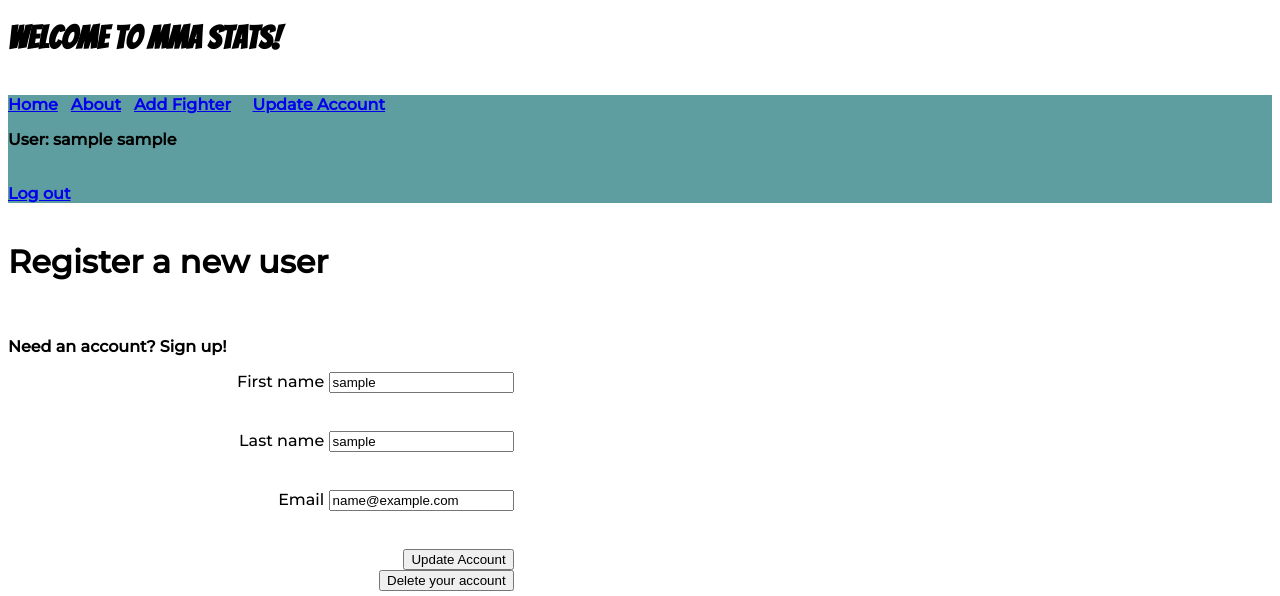
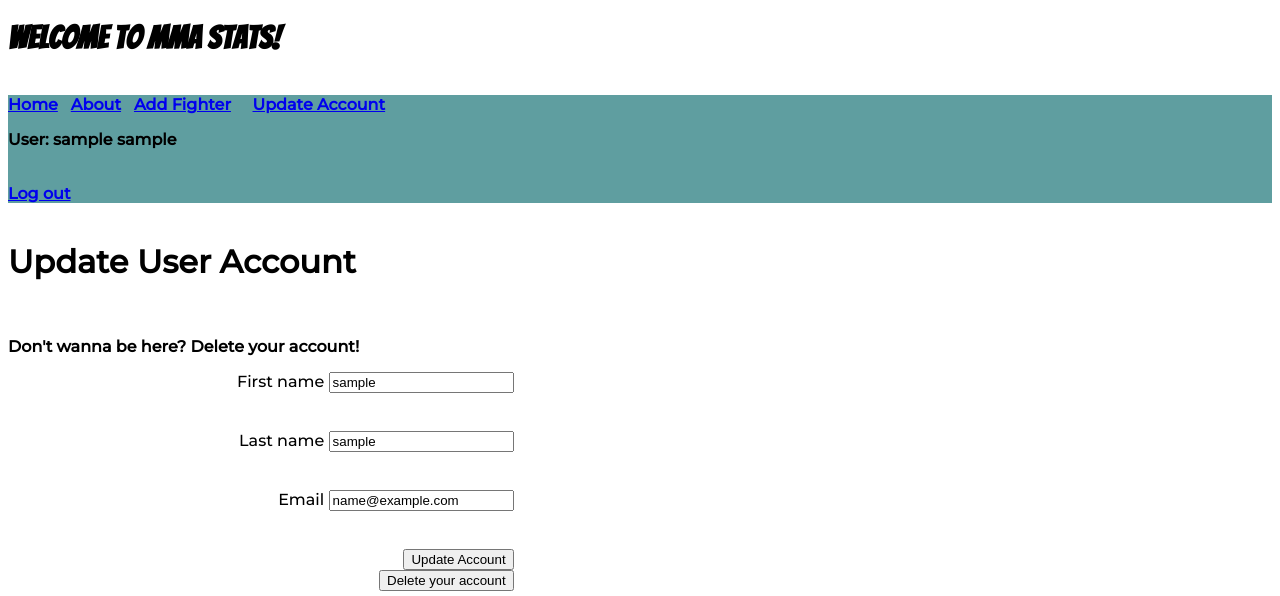
Before and after one commit to DavidQATraining/DavidMcProject, a Flask app: page /account in a window 1280 px wide. Shown: the top 596 px of the page. Run offline with Flask 2, Linux system fonts and the light colour scheme; the visitor is signed in with stand-in values (Sample User, id 1); data comes from the database, SQL or seed files in the repository; parts of the project's set-up code (start-up, migrations or seed data) failed here and were passed over; some web fonts are replaced.

```diff
--- a/templates/account.html
+++ b/templates/account.html
@@ -1,9 +1,9 @@
 {% extends 'layout.html' %}
 
 {% block body_content %}
-    <h1 class="addfont">Register a new user</h1>
+    <h1 class="addfont">Update User Account</h1>
     <br>
-    <p class="addfont"><b>Need an account? Sign up!</b></p>
+    <p class="addfont"><b>Don't wanna be here? Delete your account!</b></p>
     <div class='form'>
         <form method='POST' action=''>
             {{ form.hidden_tag() }}
```
